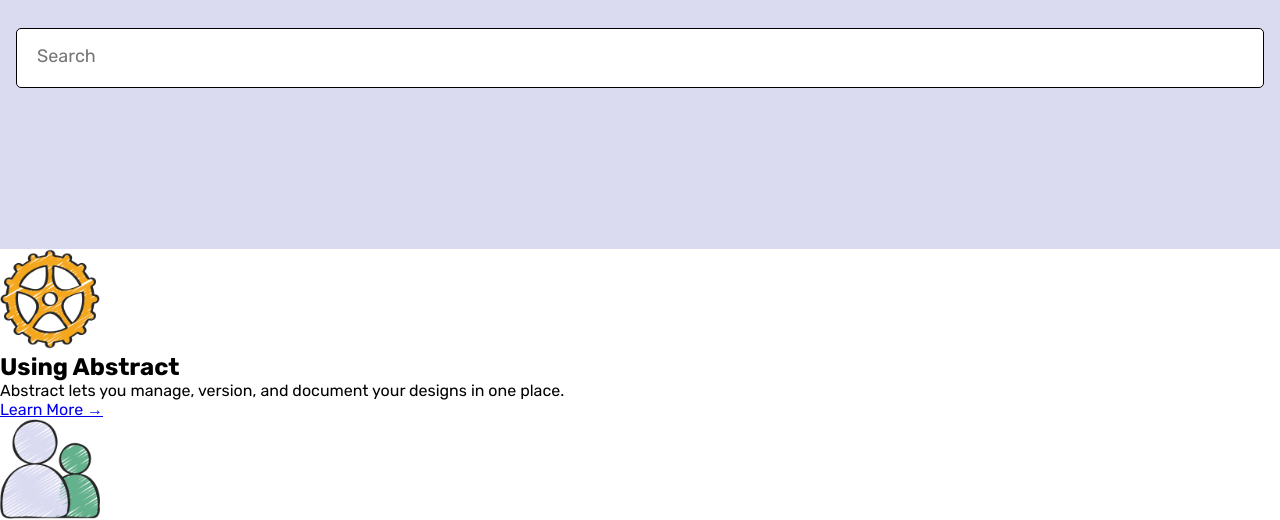
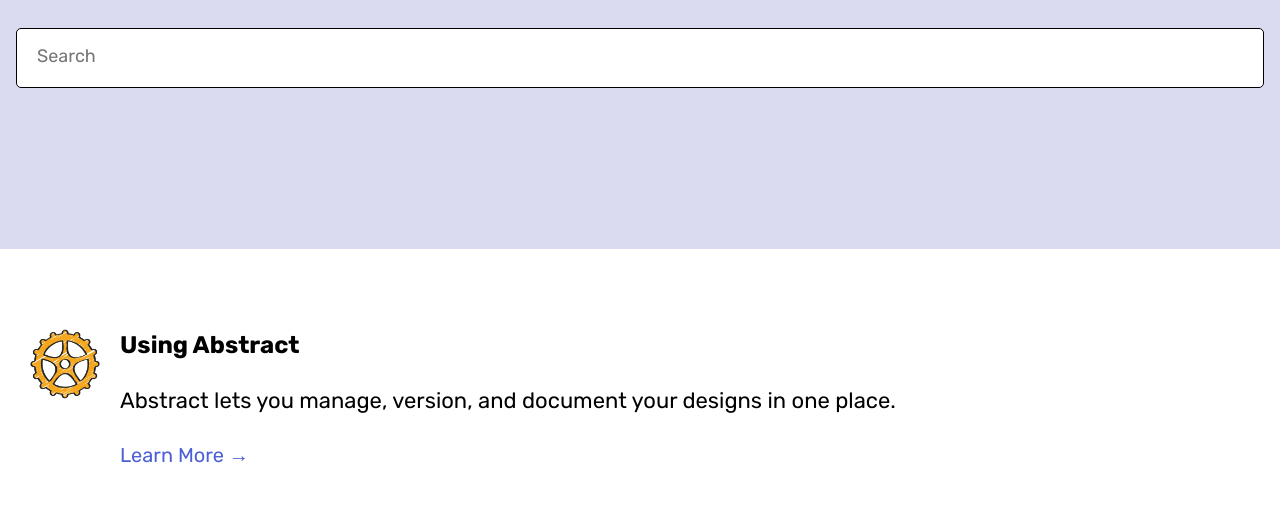
Before and after one commit to Kurt3z/abstract-clone, a plain HTML site: page index.html in a window 1280 px wide. Shown: the part 311-831 px from the top of the page. Drawn offline with Linux system fonts and the light colour scheme.

Commit message:
feat: Style information section

```diff
--- a/style.css
+++ b/style.css
@@ -78,6 +78,41 @@ body {
 }
 
 /* INFORMATION SECTION */
+.information {
+    padding: 80px 30px;
+}
+
+.information-box {
+    min-height: 15rem;
+    display: flex;
+    gap: 20px;
+}
+
+.information-box > .text-wrapper {
+    margin-bottom: 100px;
+    display: flex;
+    flex-direction: column;
+    justify-content: space-around;
+    gap: 20px;
+}
+
+.text-wrapper > p {
+    line-height: 35px;
+    font-size: 22px;
+}
+
+.text-wrapper > a {
+    font-size: 20px;
+    color: #4c5fd5;
+    text-decoration: none;
+}
+
+.text-wrapper > a:hover {
+    text-decoration: underline;
+}
+
 .information-box > img {
-    height: 100px;
+    height: 70px;
 }
+
+/* FOOTER SECTION */
```
